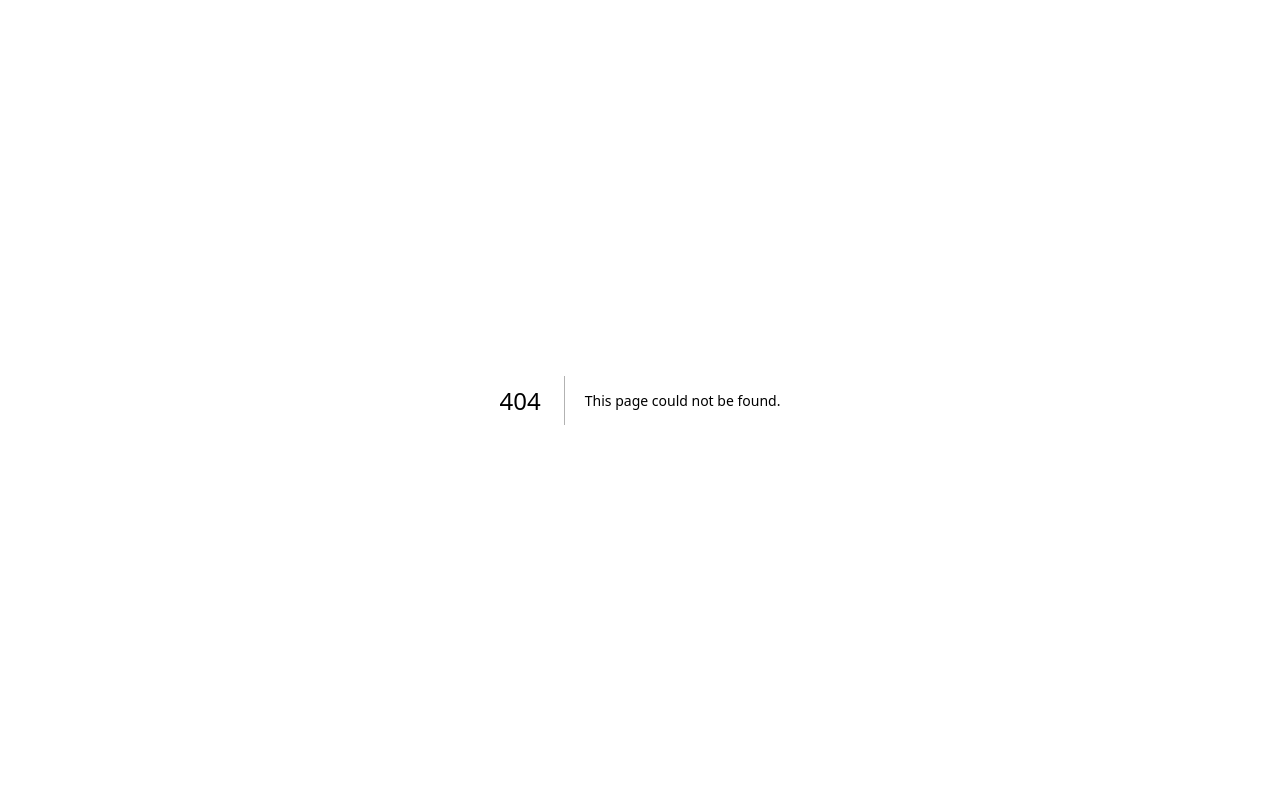
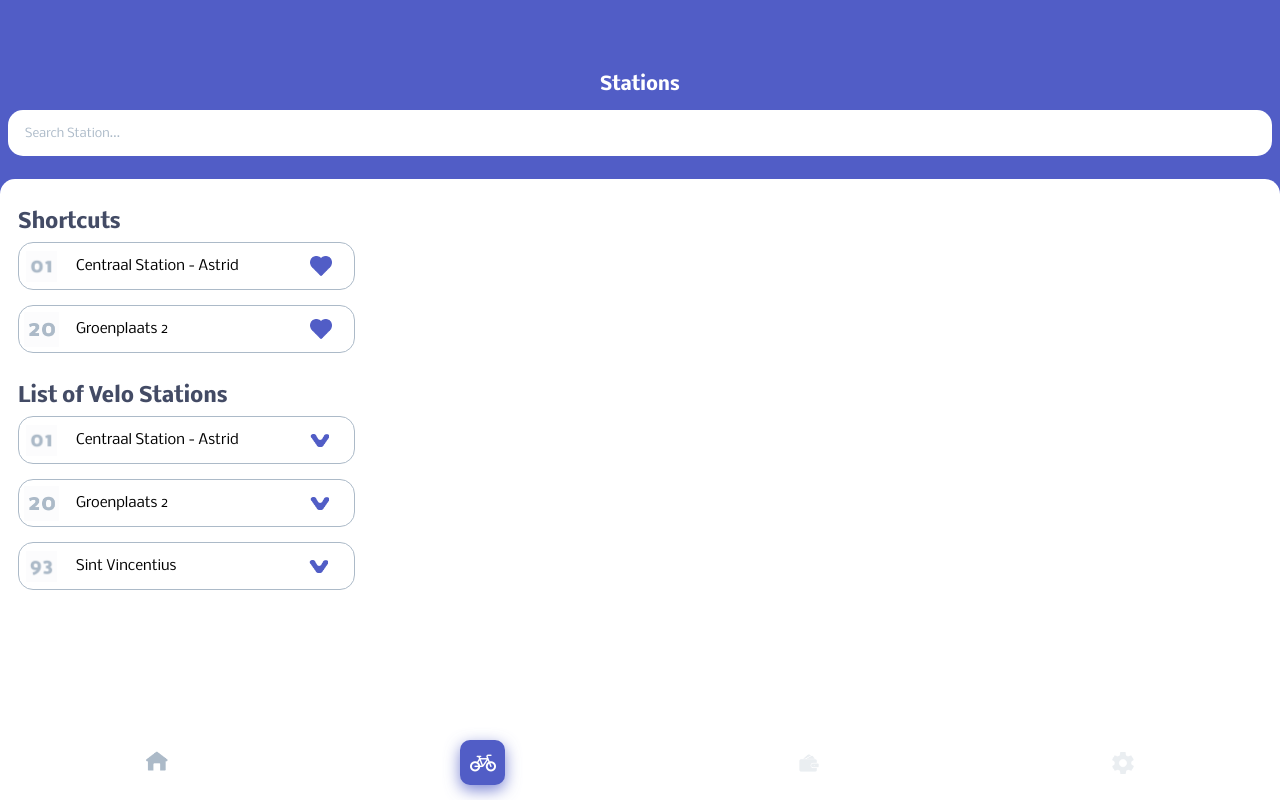
Before and after one commit to YannLeyers/ap-velo-app, a Next.js app: page /stations in a window 1280 px wide. Before the commit this address had no page. Built offline with nearby package versions, Linux system fonts and the light colour scheme.

Commit message:
third commit - stations page

```diff
--- a/package.json
+++ b/package.json
@@ -12,7 +12,8 @@
     "@next/font": "^14.2.3",
     "next": "14.2.3",
     "react": "^18",
-    "react-dom": "^18"
+    "react-dom": "^18",
+    "react-router-dom": "^6.23.1"
   },
   "devDependencies": {
     "eslint": "^8",
--- /dev/null
+++ b/src/pages/stations.js
@@ -0,0 +1,74 @@
+import styles from "@/styles/Home.module.css";
+import zeroOne from "@/img/zeroOne.png";
+import heart from "@/img/heart.png";
+import twenty from "@/img/twenty.png";
+import nineThree from "@/img/nineThree.png";
+import closed from "@/img/closed.png";
+import grayHome from "@/img/grayHome.png";
+import whiteBike from "@/img/whiteBike.png";
+import wallet from "@/img/wallet.png";
+import settings from "@/img/settings.png";
+
+export default function Home() {
+    return (
+        <>
+            <main className={`${styles.main}`}>
+                <div>
+                    <div className='title'>Stations</div>
+                    <div className='search'>
+                        <div className='searchText'>Search Station...</div>
+                    </div>
+
+                    <div className='whiteCover'>
+                        <div className='shortcuts'>Shortcuts</div>
+
+                        <div className="shortcutBoxes">
+                            <div className='astridBox'>
+                                <img src={zeroOne.src} alt="Zero One" className='zeroOneImg' />
+                                <div className='CentralAstrid'>Centraal Station - Astrid</div>
+                                <img src={heart.src} alt="heart" className='heartImg' />
+                            </div>
+                        </div>
+
+                        <div className='groenplaatsBox'>
+                            <img src={twenty.src} alt="twenty" className='twentyImg' />
+                            <div className='groenPlaats'>Groenplaats 2</div>
+                            <img src={heart.src} alt="heart" className='heartImg' />
+                        </div>
+
+                        <div className='veloStationsList'>List of Velo Stations</div>
+
+                        <div className='astridBox'>
+                            <img src={zeroOne.src} alt="Zero One" className='zeroOneImg' />
+                            <div className='CentralAstrid'>Centraal Station - Astrid</div>
+                            <img src={closed.src} alt="closed" className='closedImg' />
+                        </div>
+
+                        <div className='groenplaatsBox'>
+                            <img src={twenty.src} alt="twenty" className='twentyImg' />
+                            <div className='groenPlaats'>Groenplaats 2</div>
+                            <img src={closed.src} alt="closed" className='closedImg' />
+                        </div>
+
+                        <div className='sintVincentiusBox'>
+                            <img src={nineThree.src} alt="nineThree" className='nineThreeImg' />
+                            <div className='sintVincentius'>Sint Vincentius</div>
+                            <img src={closed.src} alt="closed" className='closedImg' />
+                        </div>
+
+                        <div className='footer'>
+                            <a href="/"> {/* Anchor tag linking to the index page */}
+                                <img src={grayHome.src} alt="home" className='homeImg' />
+                            </a>
+                            <div className='currentMenu'>
+                                <img src={whiteBike.src} alt="whiteBike" className='whiteBikeImg' />
+                            </div>
+                            <img src={wallet.src} alt="wallet" className='walletImg' />
+                            <img src={settings.src} alt="settings" className='settingsImg' />
+                        </div>
+                    </div>
+                </div>
+            </main>
+        </>
+    );
+}
--- a/src/styles/globals.css
+++ b/src/styles/globals.css
@@ -40,9 +40,9 @@
     width: 100%;
     height: 615px;
     left: 0;
-    position: fixed; /* Ensures the element stays in place */
-    border-top-left-radius: 15px; /* Applies border radius to the top-left corner */
-    border-top-right-radius: 15px; /* Applies border radius to the top-right corner */
+    position: fixed;
+    border-top-left-radius: 15px;
+    border-top-right-radius: 15px;
   }
 
 
@@ -56,9 +56,14 @@
     margin-bottom: 8px
 }
 
-shortcutBoxes{
-    display: grid;
-    justify-content: center;
+.veloStationsList {
+    font-family: 'Nobile', sans-serif;
+    color: #434B65;
+    font-size: 20px;
+    font-weight: bold;
+    margin-left: 18px;
+    padding-top: 32px;
+    margin-bottom: 8px
 }
 
 .astridBox {
@@ -73,22 +78,9 @@ shortcutBoxes{
     margin-left: 18px;
 }
 
-.zeroOneImg {
-    height: 35px;
-    height: 35px;
-    margin-left: 5px;
-    margin-right: 17px;
-}
-
 .CentralAstrid {
     font-family: 'Nobile', sans-serif;
     font-size: 14px;
-}
-
-.heartImg {
-    height: 20px;
-    width: 22px;
-    margin-left: 71px;
 }
 
 .groenplaatsBox {
@@ -102,6 +94,38 @@ shortcutBoxes{
     margin-left: 18px;
 }
 
+.groenPlaats {
+    font-family: 'Nobile', sans-serif;
+    font-size: 14px;
+    margin-right: 71px;
+}
+
+.sintVincentiusBox {
+    background-color: white;
+    width: 335px;
+    height: 46px;
+    display: flex;
+    align-items: center;
+    border: 1px solid #ACBAC8;
+    border-radius: 15px;
+    margin-bottom: 15px;
+    margin-left: 18px;
+    margin-top: 15px;
+}
+
+.sintVincentius {
+    font-family: 'Nobile', sans-serif;
+    font-size: 14px;
+    margin-right: 62px;
+}
+
+.zeroOneImg {
+    height: 35px;
+    height: 35px;
+    margin-left: 5px;
+    margin-right: 17px;
+}
+
 .twentyImg {
     height: 35px;
     height: 35px;
@@ -109,25 +133,22 @@ shortcutBoxes{
     margin-right: 17px;
 }
 
-.groenPlaats {
-    font-family: 'Nobile', sans-serif;
-    font-size: 14px;
-    margin-right: 71px;
-}
-
-.nearby {
-    font-family: 'Nobile', sans-serif;
-    color: #434B65;
-    font-size: 20px;
-    font-weight: bold;
-    margin-left: 18px;
-    padding-top: 32px;
-    margin-bottom: 8px
+.nineThreeImg {
+    height: 35px;
+    height: 35px;
+    margin-left: 5px;
+    margin-right: 17px;
 }
 
 .closedImg {
     height: 13px;
     width: 19px;
+    margin-left: 71px;
+}
+
+.heartImg {
+    height: 20px;
+    width: 22px;
     margin-left: 71px;
 }
 
@@ -164,6 +185,11 @@ shortcutBoxes{
     width: 26px;
 }
 
+.whiteBikeImg {
+    height: 18px;
+    width: 26px;
+}
+
 .walletImg {
     height: 20px;
     width: 22px;
```
Also changed, not shown: src/pages/detailOne.js (added, +65 -0 lines), src/pages/index.js (+7 -3 lines), src/pages/_app.js (line endings or trailing spaces), 1 other file (tests, documents, lock files or other folders).
